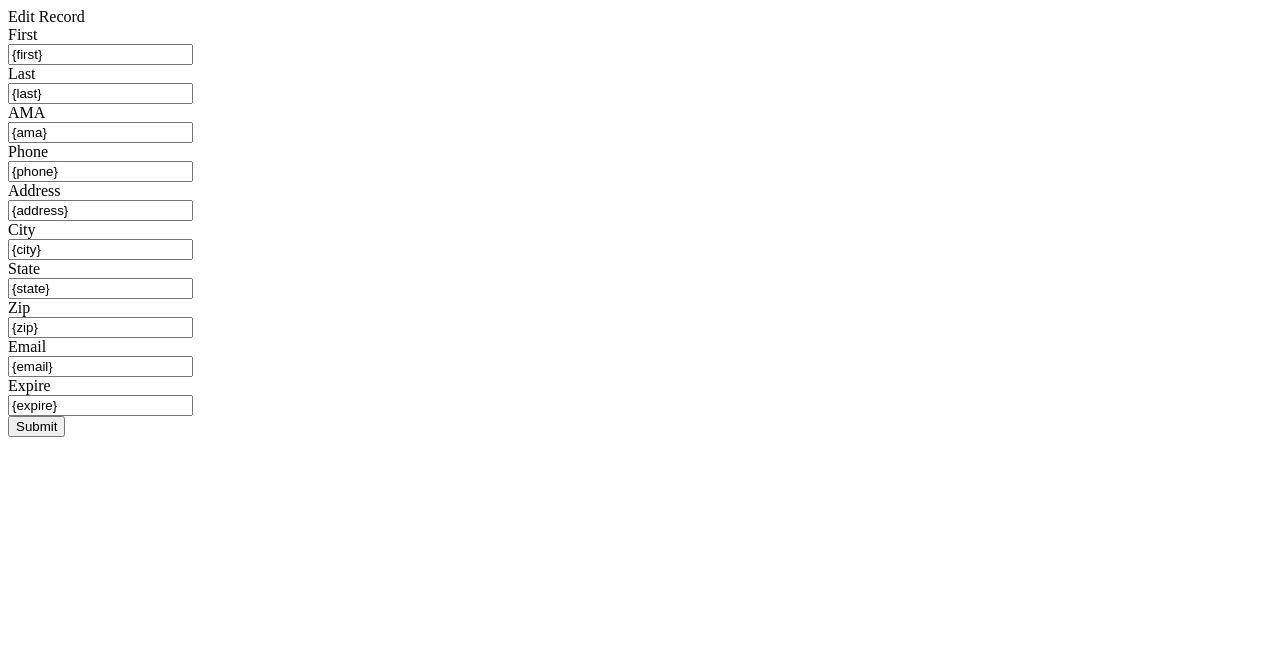
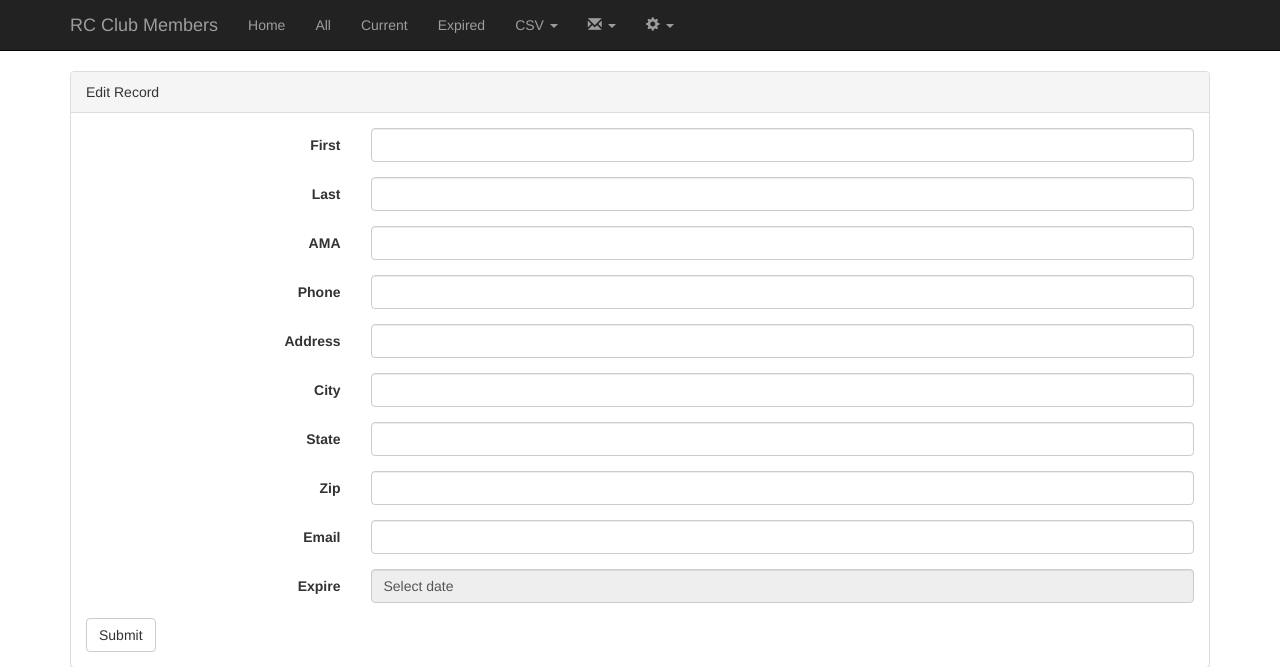
Before and after one commit to tortxof/rc-club-members, a Flask app: template templates/edit.html in a window 1280 px wide. Shown: the top 667 px of the page. Run offline with Flask 2, Linux system fonts and the light colour scheme; the template is opened without the code that fills it, so the values that code supplies are empty; some libraries are stand-ins or nearby versions.

Commit message:
Added edit route.

```diff
--- a/members_flask.py
+++ b/members_flask.py
@@ -67,6 +67,21 @@ def add():
         flash('You are not logged in.')
         return redirect(url_for('login'))
 
+@app.route('/edit', methods=['GET', 'POST'])
+def edit():
+    if 'appuser' in session:
+        if request.method == 'POST':
+            rowid = request.form['rowid']
+            members_db.edit(rowid=rowid, record=request.form)
+            flash('Record updated.')
+            return render_template('records.html', records=members_db.get(rowid))
+        else:
+            rowid = request.args.get('rowid')
+            return render_template('edit.html', record=members_db.get(rowid)[0])
+    else:
+        flash('You are not logged in.')
+        return redirect(url_for('login'))
+
 @app.route('/delete', methods=['GET', 'POST'])
 def delete():
     if 'appuser' in session:
@@ -123,5 +138,5 @@ def all(args):
 
 if __name__ == '__main__':
     app.debug = True
-    app.secret_key = b']\xcaS\x83w\x07\x0f\xef1}\xd4ed\x1fv\xe5z)\x9b3\x10\xbeSA"\xe6\xb4d\x8a<\x9eo'
+    app.secret_key = os.urandom(32)
     app.run()
--- a/templates/edit.html
+++ b/templates/edit.html
@@ -1,78 +1,80 @@
+{% extends 'layout.html' %}
+{% block body %}
 <div class="panel panel-default">
   <div class="panel-heading">Edit Record</div>
   <div class="panel-body">
 
     <form class="form-horizontal" role="form" name="edit" enctype="multipart/form-data" action="/edit" method="post">
 
-      <input type="hidden" name="rowid" value="{rowid}">
+      <input type="hidden" name="rowid" value="{{ record.rowid }}">
 
       <div class="form-group">
         <label class="col-sm-3 control-label">First</label>
         <div class="col-sm-9">
-          <input class="form-control" type="text" name="first" value="{first}">
+          <input class="form-control" type="text" name="first" value="{{ record.first }}">
         </div>
       </div>
 
       <div class="form-group">
         <label class="col-sm-3 control-label">Last</label>
         <div class="col-sm-9">
-          <input class="form-control" type="text" name="last" value="{last}">
+          <input class="form-control" type="text" name="last" value="{{ record.last }}">
         </div>
       </div>
 
       <div class="form-group">
         <label class="col-sm-3 control-label">AMA</label>
         <div class="col-sm-9">
-          <input class="form-control" type="text" name="ama" value="{ama}">
+          <input class="form-control" type="text" name="ama" value="{{ record.ama }}">
         </div>
       </div>
 
       <div class="form-group">
         <label class="col-sm-3 control-label">Phone</label>
         <div class="col-sm-9">
-          <input class="form-control" type="text" name="phone" value="{phone}">
+          <input class="form-control" type="text" name="phone" value="{{ record.phone }}">
         </div>
       </div>
 
       <div class="form-group">
         <label class="col-sm-3 control-label">Address</label>
         <div class="col-sm-9">
-          <input class="form-control" type="text" name="address" value="{address}">
+          <input class="form-control" type="text" name="address" value="{{ record.address }}">
         </div>
       </div>
 
       <div class="form-group">
         <label class="col-sm-3 control-label">City</label>
         <div class="col-sm-9">
-          <input class="form-control" type="text" name="city" value="{city}">
+          <input class="form-control" type="text" name="city" value="{{ record.city }}">
         </div>
       </div>
 
       <div class="form-group">
         <label class="col-sm-3 control-label">State</label>
         <div class="col-sm-9">
-          <input class="form-control" type="text" name="state" value="{state}">
+          <input class="form-control" type="text" name="state" value="{{ record.state }}">
         </div>
       </div>
 
       <div class="form-group">
         <label class="col-sm-3 control-label">Zip</label>
         <div class="col-sm-9">
-          <input class="form-control" type="text" name="zip" value="{zip}">
+          <input class="form-control" type="text" name="zip" value="{{ record.zip }}">
         </div>
       </div>
 
       <div class="form-group">
         <label class="col-sm-3 control-label">Email</label>
         <div class="col-sm-9">
-          <input class="form-control" type="email" name="email" value="{email}">
+          <input class="form-control" type="email" name="email" value="{{ record.email }}">
         </div>
       </div>
 
       <div class="form-group">
         <label class="col-sm-3 control-label">Expire</label>
         <div class="col-sm-9">
-          <input class="form-control" type="text" id="expire" name="expire" value="{expire}">
+          <input class="form-control" type="text" id="expire" name="expire" value="{{ record.expire }}">
         </div>
       </div>
 
@@ -82,3 +84,4 @@
 
   </div>
 </div>
+{% endblock %}
```
